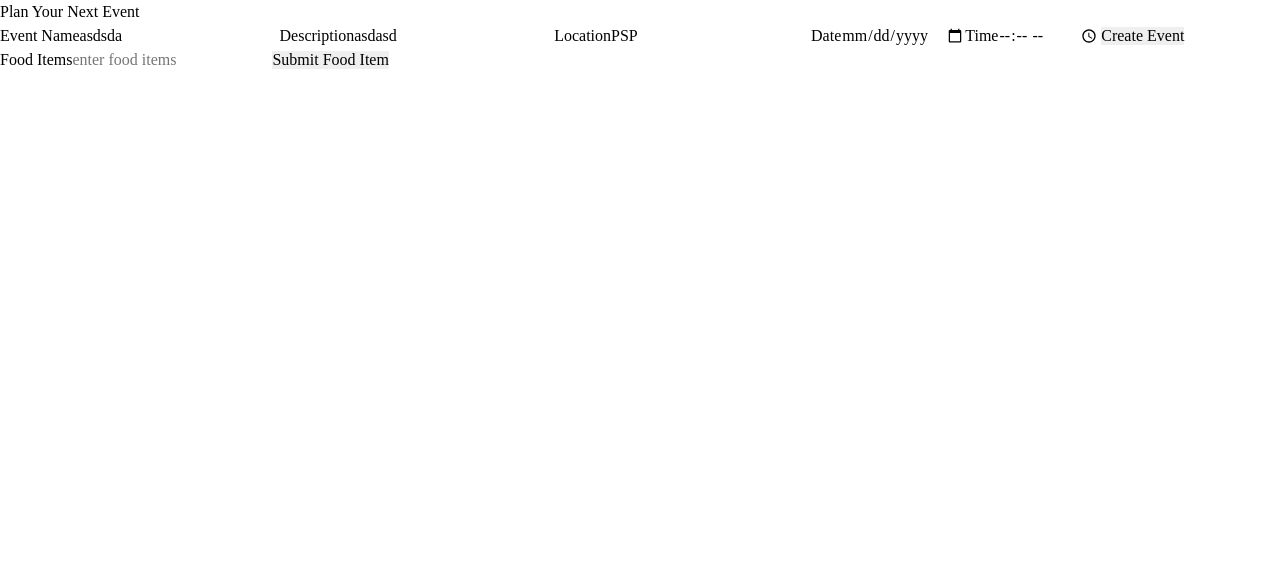
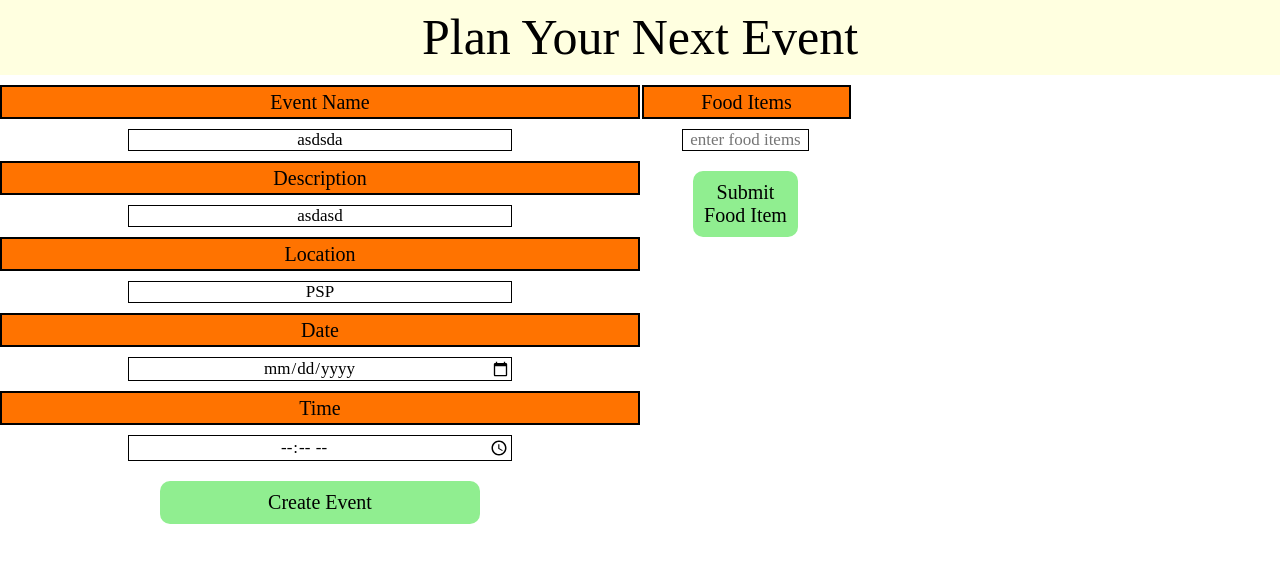
Before and after one commit to Taormina7575/Potluck-Planner-App, a React (Create React App) app in the folder potluck-planner/: page /event in a window 1280 px wide. Shown: the top 562 px of the page. Built offline with nearby package versions, Linux system fonts and the light colour scheme.

Commit message:
css styling forms

```diff
--- /dev/null
+++ b/potluck-planner/src/Components/AddEvent.css
@@ -0,0 +1,58 @@
+
+h1 {
+  font-size: 5rem;
+  text-align: center;
+  background-color: lightyellow;
+}
+
+.eventsPage {
+  display: flex;
+}
+
+.eventAdd {
+  display: flex;
+  flex-direction: column;
+  width: 50%;
+  text-align: center;
+}
+
+.eventAddFood {
+  display: flex;
+  flex-direction: column;
+  text-align: center;
+}
+
+.inputLabel {
+  background-color: rgb(255, 115, 0);
+  font-size: 2rem;
+  margin-top: 1rem;
+  border: 2px solid black;
+}
+
+.inputLabelFood {
+  background-color: rgb(255, 115, 0);
+  font-size: 2rem;
+  margin-top: 1rem;
+  border: 2px solid black;
+  width: 99%;
+  margin-left: 1%;
+}
+
+.addElement {
+  width: 60%;
+  border: 1px solid black;
+  text-align: center;
+  margin: 0 auto;
+  font-size: 1.7rem;
+  margin-top: 1rem;
+}
+
+.createButton {
+  font-size: 2rem;
+  background-color: lightgreen;
+  width: 50%;
+  margin: 0 auto;
+  border-radius: 1rem;
+  margin-top: 2rem;
+  padding: 1rem;
+}
--- a/potluck-planner/src/Components/AddEvent.js
+++ b/potluck-planner/src/Components/AddEvent.js
@@ -1,5 +1,6 @@
 import {React, useState} from "react";
 import {v4 as uuid} from 'uuid'
+import "./AddEvent.css"
 
 		const activeUser = {
 			id: uuid(),
@@ -71,7 +72,7 @@ const AddEvent = props =>{
 				<h1>Plan Your Next Event</h1>
 				<div className="eventsPage">
 					<form onSubmit={createEvent} className="eventAdd">
-						<label className="event_name">Event Name</label>
+						<label className="inputLabel">Event Name</label>
 						<input
 							onChange={handleChange}
 							name="event_name"
@@ -82,7 +83,7 @@ const AddEvent = props =>{
 							className="addElement"
 							required
 						/>
-						<label htmlFor="description">Description</label>
+						<label className="inputLabel">Description</label>
 						<input
 							onChange={handleChange}
 							name="description"
@@ -93,7 +94,7 @@ const AddEvent = props =>{
 							className="addElement"
 							required
 						/>
-						<label className="location">Location</label>
+						<label className="inputLabel">Location</label>
 						<input
 							onChange={handleChange}
 							name="location"
@@ -104,7 +105,7 @@ const AddEvent = props =>{
 							className="addElement"
 							required
 						/>
-						<label htmlFor="date">Date</label>
+						<label className="inputLabel">Date</label>
 						<input
 							onChange={handleChange}
 							name="date"
@@ -115,7 +116,7 @@ const AddEvent = props =>{
 							className="addElement"
 							required
 						/>
-						<label htmlFor="time">Time</label>
+						<label className="inputLabel">Time</label>
 						<input
 							onChange={handleChange}
 							name="time"
@@ -128,8 +129,11 @@ const AddEvent = props =>{
 						/>
 						<button className="createButton">Create Event</button>
 					</form>
-					<form onSubmit={foodSubmit}>
-					<label className="location">Food Items</label>
+
+
+					<div>
+					<form className="eventAddFood" onSubmit={foodSubmit}>
+					<label className="inputLabelFood">Food Items</label>
 						<input
 							name="food"
 							onChange={foodChange}
@@ -138,9 +142,19 @@ const AddEvent = props =>{
 							placeholder="enter food items"
 							type="text"
 							className="addElement"
-						/>
-						<button>Submit Food Item</button>
+							/>
+						<button className="createButton">Submit Food Item</button>
 					</form>
+					<div>
+						{
+							foodState.map((curFood) => {
+								return (
+								<p>{curFood}</p> )
+							})
+						}
+					</div>
+					</div>
+
 				</div>
 			</div>
 		);
```
Also changed, not shown: 1 other file (tests, documents, lock files or other folders).
